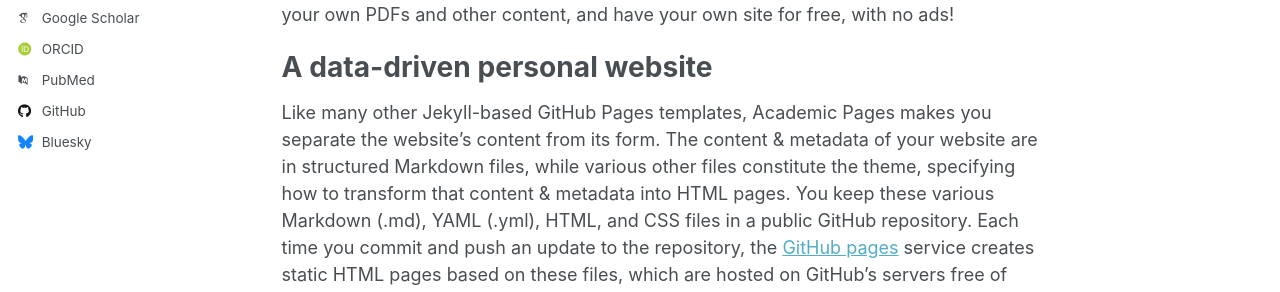
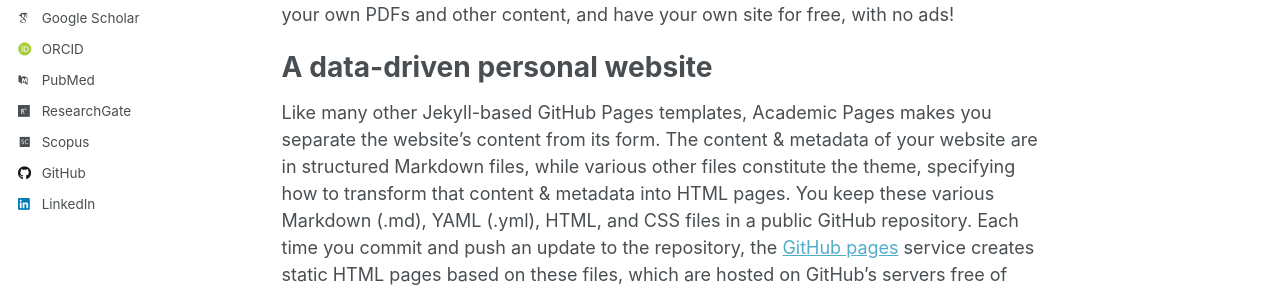
Before and after one commit to mbilucaglia/mbilucaglia.github.io, a Jekyll site: the page built from _pages/about.md, in a window 1280 px wide. Shown: the part 435-727 px from the top of the page. Built offline with Jekyll 4.4.1, drawn with Linux system fonts in a browser that asks for light colours; some web fonts are replaced; a script that is not in the unit is left out; some of the changed lines change nothing that is shown.

Commit message:
Update _config.yml

```diff
--- a/_config.yml
+++ b/_config.yml
@@ -35,26 +35,26 @@
   # Academic websites
   academia         : # URL
   arxiv            : # URL - Update with the correct link to your profile
-  googlescholar    : "https://scholar.google.com/citations?user=PS_CX0AAAAAJ"
+  googlescholar    : "https://scholar.google.it/citations?user=RvAqXUIAAAAJ"
   inspire-hep      : # URL
   impactstory      : # URL
-  orcid            : "https://orcid.org/yourorcidurl"
+  orcid            : "https://orcid.org/0000-0002-8718-2825"
   semantic         : # URL
-  pubmed           : "https://www.ncbi.nlm.nih.gov/pubmed/?term=john+snow"
-  researchgate     : # URL
-  scopus           : # URL
+  pubmed           : "https://pubmed.ncbi.nlm.nih.gov/?term=Bilucaglia+M&cauthor_id=40625846"
+  researchgate     : "https://www.researchgate.net/profile/Marco-Bilucaglia"
+  scopus           : "https://www.scopus.com/authid/detail.uri?authorId=57188983512"
 
   # Repositories and software development
   bitbucket        : # Username - Update with your username on the site
   codepen          : # Username
   dribbble         : # Username
-  github           : "academicpages"
+  github           : "mbilucaglia"
   kaggle           : # Username
   stackoverflow    : # User number or user number and name (i.e., use "1" or "1/jeff-atwood")
 
   # Social media
   artstation       : # Username
-  bluesky          : "bsky.app" # Replace this with you Bluesky username
+  bluesky          : # Replace this with you Bluesky username
   facebook         : # Username
   flickr           : # Username
   foursquare       : # Username
@@ -63,7 +63,7 @@
   keybase          : # Username
   instagram        : # Username
   lastfm           : # Username
-  linkedin         : # Username
+  linkedin         : "marco-bilucaglia"
   mastodon         : # URL
   medium           : # URL
   pinterest        : # Username
```
